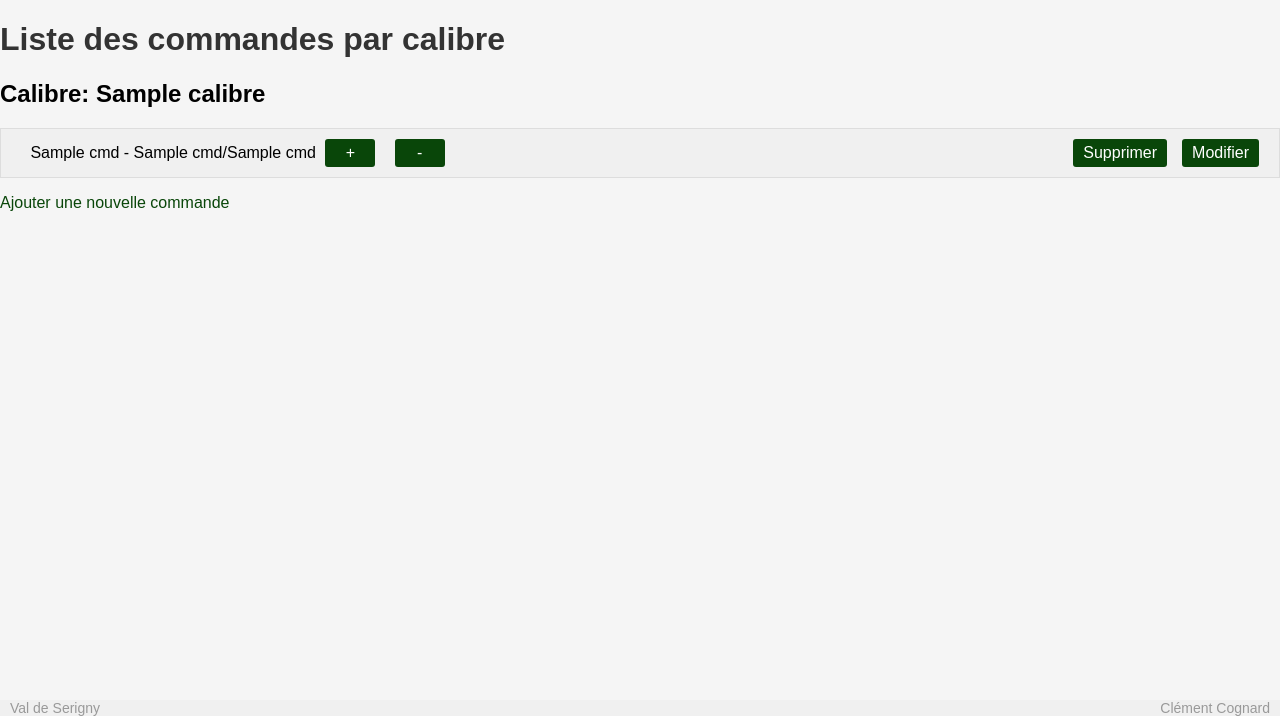
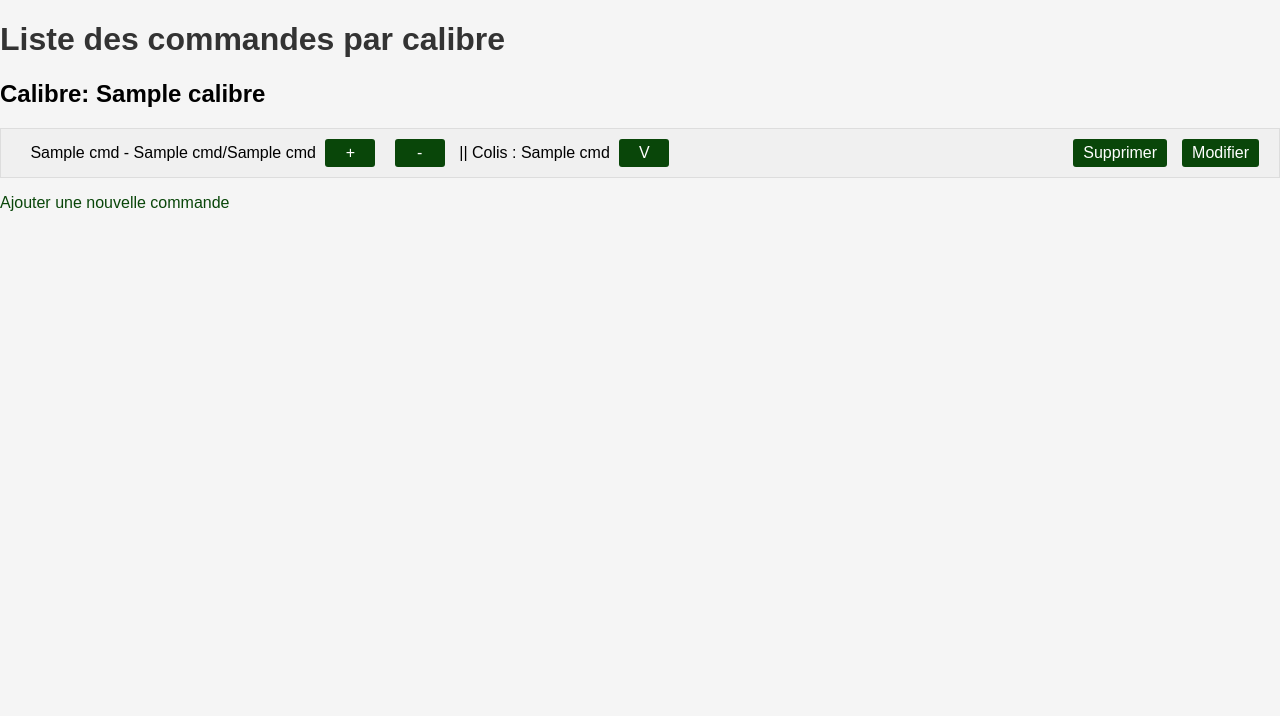
Before and after one commit to c-l-e-m-e-n-t/VDSCommandes, a Flask app: template templates/maj_commandes.html in a window 1280 px wide. Shown: the part 84-800 px from the top of the page. Run offline with Flask 3, Linux system fonts and the light colour scheme; the template is opened without the code that fills it: most values are stand-ins (such as "Sample title", 1, 10 or a date in 2020); some libraries are stand-ins or nearby versions.

Commit message:
ajout du nombre de colis

```diff
--- a/app.py
+++ b/app.py
@@ -4,6 +4,8 @@ import uuid
 
 app = Flask(__name__)
 socketio = SocketIO(app)
+
+checkbox_states = {}
 
 def generate_unique_id():
     return str(uuid.uuid4())
@@ -15,19 +17,24 @@ class Calibre:
         self.description = description
 
 class Commande:
-    def __init__(self, id, nom, calibre, nombre_palettes, nombre_palettes_realisees=0):
+    def __init__(self, id, nom, calibre, nombre_palettes, nombre_colis, nombre_palettes_realisees=0):
         self.id = id
         self.nom = nom
         self.calibre = calibre
         self.nombre_palettes = nombre_palettes
+        self.nombre_colis = nombre_colis
         self.nombre_palettes_realisees = nombre_palettes_realisees
+        self.valider_colis = False
 
     def to_dict(self):
         return {
+            'id': self.id,
             'nom': self.nom,
             'calibre': self.calibre.__dict__,
             'nombre_palettes': self.nombre_palettes,
-            'nombre_palettes_realisees': self.nombre_palettes_realisees
+            'nombre_colis': self.nombre_colis,
+            'nombre_palettes_realisees': self.nombre_palettes_realisees,
+            'valider_colis': self.valider_colis
         }
 
     @property
@@ -57,16 +64,23 @@ commandes_par_calibre = {
     "18": [],
 }
 
+def get_completed_state(self):
+    cookie_name = f'completed_{self.id}'
+    return request.cookies.get(cookie_name, 'false') == 'true'
+
+
 @app.route('/')
 def accueil():
     return render_template('accueil.html')
 
 @app.route('/maj-commandes', methods=['GET', 'POST'])
 def maj_commandes():
+    global checkbox_states
     if request.method == 'POST':
         nom = request.form['nom']
         calibre = calibres[request.form['calibre']]
         nombre_palettes = int(request.form['nombre_palettes'])
+
 
         nouvelle_commande = Commande(nom, calibre, nombre_palettes)
         commandes_par_calibre[calibre.nom].append(nouvelle_commande)
@@ -85,9 +99,10 @@ def ajouter_commande():
         nom = request.form['nom']
         calibre = calibres[request.form['calibre']]
         nombre_palettes = int(request.form['nombre_palettes'])
+        nombre_colis = int(request.form['nombre_colis'])
         id = generate_unique_id()
 
-        nouvelle_commande = Commande(id, nom, calibre, nombre_palettes)
+        nouvelle_commande = Commande(id, nom, calibre, nombre_palettes, nombre_colis)
         commandes_par_calibre[calibre.nom].append(nouvelle_commande)
 
         # Émettre la mise à jour des commandes à tous les clients via SocketIO
@@ -130,6 +145,24 @@ def decrementer_palettes(commande_id):
 
     return redirect(url_for('maj_commandes'))
 
+@app.route('/valide-colis/<string:commande_id>')
+def valide_colis(commande_id):
+    for calibre, commandes in commandes_par_calibre.items():
+        for cmd in commandes:
+            if cmd.id == commande_id :
+                cmd.valider_colis = True
+                if str(cmd.nombre_colis)[-1] != ")" :
+                    cmd.nombre_colis = str(cmd.nombre_colis) + " (Terminé)"
+                break
+
+    # Émettre la mise à jour des commandes à tous les clients via SocketIO
+    commandes_dict = {calibre: [cmd.to_dict() for cmd in commandes] for calibre, commandes in commandes_par_calibre.items()}
+    socketio.emit('mise_a_jour_commande', {'commandes': commandes_dict})
+
+    return redirect(url_for('maj_commandes'))
+
+
+
 @app.route('/modifier-commande/<string:commande_id>', methods=['GET', 'POST'])
 def modifier_commande(commande_id):
     for calibre, commandes in commandes_par_calibre.items():
--- a/static/style.css
+++ b/static/style.css
@@ -121,7 +121,8 @@ nav ul li a {
 
 /* Styling pour les boutons "+" et "-" */
 .plus-button,
-.minus-button {
+.minus-button,
+.valider-colis-button {
     background-color: #094609; /* Couleur verte */
     color: white;
     border: none;
@@ -138,12 +139,14 @@ nav ul li a {
 }
 
 .plus-button:hover,
-.minus-button:hover {
+.minus-button:hover,
+.valider-colis-button:hover {
     background-color: #052b05; /* Couleur verte plus foncée au survol */
 }
 
 .plus-button:focus,
-.minus-button:focus {
+.minus-button:focus,
+.valider-colis-button:focus {
     outline: none;
 }
 
@@ -171,3 +174,7 @@ nav ul li a {
 .supprimer:focus {
     outline: none;
 }
+
+.completed {
+    text-decoration: line-through;
+}
--- a/templates/ajouter_commande.html
+++ b/templates/ajouter_commande.html
@@ -32,6 +32,8 @@
         </select><br><br>
         <label for="nombre_palettes">Nombre de palettes:</label>
         <input type="number" id="nombre_palettes" name="nombre_palettes" required><br><br>
+        <label for="nombre_colis">Nombre de colis:</label>
+        <input type="number" id="nombre_colis" name="nombre_colis" required><br><br>
         <button type="submit">Ajouter</button>
     </form>
     <a href="{{ url_for('maj_commandes') }}">Retour à la liste des commandes</a>
--- a/templates/maj_commandes.html
+++ b/templates/maj_commandes.html
@@ -1,44 +1,6 @@
 <!DOCTYPE html>
 <html>
 <head>
-    <title>Mise à jour des Commandes</title>
-    <link rel="stylesheet" type="text/css" href="{{ url_for('static', filename='style.css') }}">
-    <script src="https://cdnjs.cloudflare.com/ajax/libs/socket.io/4.1.3/socket.io.js"></script>
-    <script type="text/javascript">
-        const socket = io.connect(window.location.origin);
-
-        // Écouteur pour la mise à jour de la commande
-        socket.on('mise_a_jour_commande', function(data) {
-            updateCommandList(data.commandes);
-        });
-
-        function updateCommandList(commandes) {
-            // Obtenez l'élément HTML de la liste des commandes
-            const commandList = document.getElementById('command-list');
-            commandList.innerHTML = ''; // Effacez le contenu actuel de la liste
-
-            // Parcourez les commandes et ajoutez-les à la liste
-            for (const calibre in commandes) {
-                commandList.innerHTML += `<h2>Calibre: ${calibre}</h2><ul>`;
-                for (const cmd of commandes[calibre]) {
-                    commandList.innerHTML += `<li>${cmd.id} - ${cmd.nombre_palettes_realisees}/${cmd.nombre_palettes}
-                    <a href="${getUrlForIncrementer(cmd.id)}">+</a> |
-                    <a href="${getUrlForDecrementer(cmd.id)}">-</a></li>`;
-                }
-                commandList.innerHTML += '</ul>';
-            }
-        }
-
-        function getUrlForIncrementer(Id) {
-            return "{{ url_for('incrementer_palettes', commande_id='" + Id + "') }}";
-        }
-
-        function getUrlForDecrementer(Id) {
-            return "{{ url_for('decrementer_palettes', commande_id='" + Id + "') }}";
-        }
-    </script>
-</head>
-<body>
     <header>
         <div class="logo">
             <a href="{{ url_for('accueil') }}">
@@ -53,6 +15,27 @@
             </ul>
         </nav>
     </header>
+    <title>Mise à jour des Commandes</title>
+    <link rel="stylesheet" type="text/css" href="{{ url_for('static', filename='style.css') }}">
+    <script src="https://cdnjs.cloudflare.com/ajax/libs/socket.io/4.1.3/socket.io.js"></script>
+    <script type="text/javascript">
+        const socket = io.connect(window.location.origin);
+        // Écouteur pour la mise à jour de la commande
+        socket.on('mise_a_jour_commande', function(data) {
+            window.location.reload(1);
+        });
+
+        function getUrlForIncrementer(Id) {
+            return "{{ url_for('incrementer_palettes', commande_id='" + Id + "') }}";
+        }
+
+        function getUrlForDecrementer(Id) {
+            return "{{ url_for('decrementer_palettes', commande_id='" + Id + "') }}";
+        }
+    </script>
+</head>
+<body>
+    <main>
         <h1>Liste des commandes par calibre</h1>
         {% for calibre, commandes in commandes_par_calibre.items() %}
             <h2>Calibre: {{ calibre }}</h2>
@@ -66,58 +49,13 @@
                         <a class="minus-button" href="{{ url_for('decrementer_palettes', commande_id=cmd.id) }}">-</a>
                         <a class="modify-button" href="{{ url_for('modifier_commande', commande_id=cmd.id) }}">Modifier</a>
                         <a href="{{ url_for('supprimer_commande', commande_id=cmd.id) }}" class="supprimer" data-nom="{{ cmd.nom }}" data-palettes="{{ cmd.nombre_palettes }}" data-palettes-realisees="{{ cmd.nombre_palettes_realisees }}">Supprimer</a>
+                        || Colis : {{ cmd.nombre_colis }}
+                        <a class="valider-colis-button" href="{{ url_for('valide_colis', commande_id=cmd.id) }}">V</a>
                     </li>
                 {% endfor %}
             </ul>
         {% endfor %}
         <a href="{{ url_for('ajouter_commande') }}">Ajouter une nouvelle commande</a>
-
-    <script>
-        document.addEventListener('DOMContentLoaded', function() {
-            const supprimerLinks = document.querySelectorAll('.supprimer');
-
-            supprimerLinks.forEach(link => {
-                link.addEventListener('click', function(event) {
-                    event.preventDefault();
-
-                    const isCommandeComplete = link.classList.contains('commande-complete');
-
-                    if (isCommandeComplete) {
-                        window.location.href = link.getAttribute('href');
-                        return;
-                    }
-
-                    const nom = link.getAttribute('data-nom');
-                    const modal = document.createElement('div');
-                    modal.classList.add('confirmation-modal');
-                    modal.innerHTML = `
-                        <div class="modal-content">
-                            <p>Êtes-vous sûr de vouloir supprimer la commande "${nom}" ?</p>
-                            <button class="modal-confirm">Confirmer</button>
-                            <button class="modal-cancel">Annuler</button>
-                        </div>
-                    `;
-
-                    document.body.appendChild(modal);
-
-                    const modalConfirm = modal.querySelector('.modal-confirm');
-                    const modalCancel = modal.querySelector('.modal-cancel');
-
-                    modalConfirm.addEventListener('click', function() {
-                        window.location.href = link.getAttribute('href');
-                        document.body.removeChild(modal);
-                    });
-
-                    modalCancel.addEventListener('click', function() {
-                        document.body.removeChild(modal);
-                    });
-                });
-            });
-        });
-    </script>
-    <footer>
-        <div class="footer-left">Val de Serigny</div>
-        <div class="footer-right">Clément Cognard</div>
-    </footer>
+    </main>
 </body>
 </html>
--- a/templates/modifier_commande.html
+++ b/templates/modifier_commande.html
@@ -31,6 +31,8 @@
         </select><br><br>
         <label for="nombre_palettes">Nombre de palettes:</label>
         <input type="number" id="nombre_palettes" name="nombre_palettes" value="{{ commande.nombre_palettes }}" required><br><br>
+        <label for="nombre_colis">Nombre de colis:</label>
+        <input type="number" id="nombre_colis" name="nombre_colis" value="{{ commande.nombre_colis }}" required><br><br>
         <button type="submit">Modifier</button>
     </form>
     <a href="{{ url_for('maj_commandes') }}">Retour à la liste des commandes</a>
```
Also changed, not shown: templates/liste_commandes.html (+7 -24 lines). Lines whose indentation alone changed are shown as unchanged.
